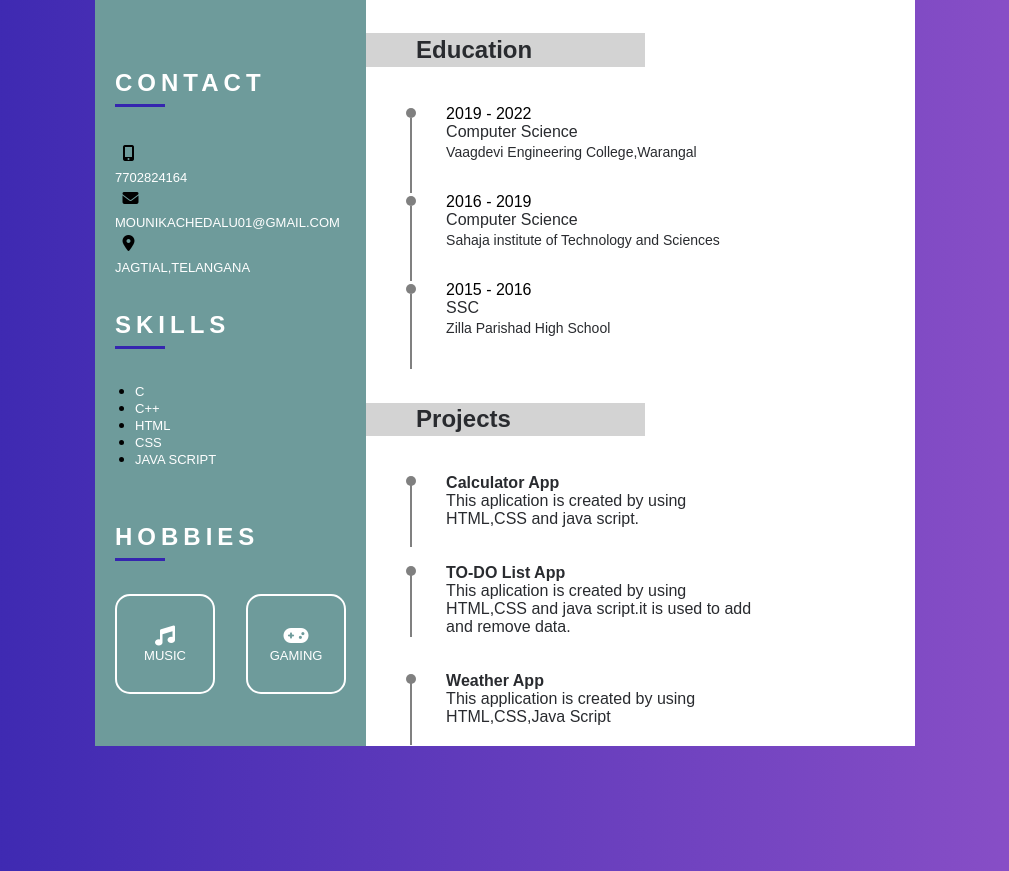
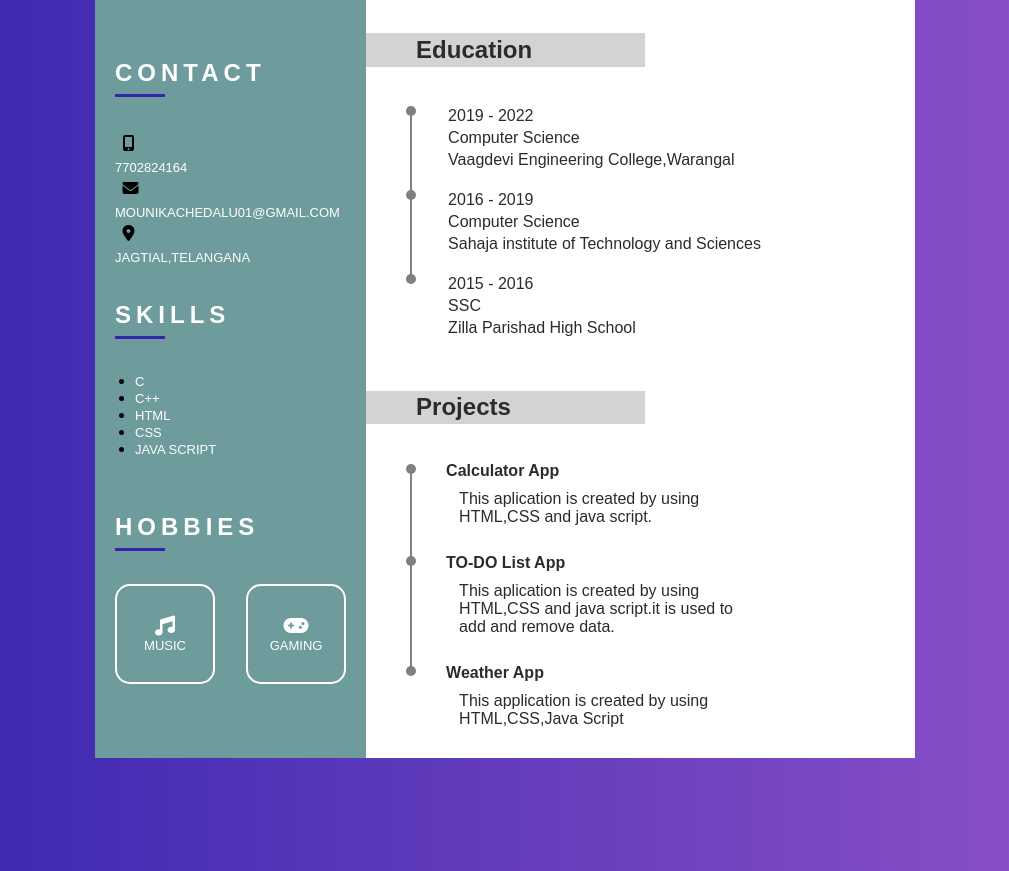
Before and after one commit to MounikaChedalu/March2023-Resume, a plain HTML site: page index.html in a window 1280 px wide. Shown: the part 242-1113 px from the top of the page, without its empty margins (135-1144 px from the left). Drawn offline with Linux system fonts and the light colour scheme.

Commit message:
updated april resume

```diff
--- a/index.html
+++ b/index.html
@@ -13,7 +13,7 @@
         <div class="resume">
             <div class="left">
                 <div class="image-holder">
-                    <img class="image" height=180px width=180px src="./mounika pic.jpg">
+                    <img class="image" height=180px width=180px src="./mounika pic (2).jpg">
                 </div><br><br><br><br>
                 <div class="contact-wrap">
                     <div class="title">
@@ -115,48 +115,48 @@
                 <h2 class = "education-title">Education</h2><br>
         <div class="education_wrap">
             <ul class="education-list">
-                <li>
-                    <div class="li_wrap">
-                        <div class="date">
-                            2019 - 2022
-                        </div>
-                        <div class="info">
-                            <p class="info_title">
+                <li class="li-wrap">
+                    <div class="education1">
+                        <!-- <div class="date"> -->
+                           <p class="info">2019 - 2022</p>
+                        <!-- </div> -->
+                        <!-- <div class="info"> -->
+                            <p class="info">
                                 Computer Science
                             </p>
-                            <p class="info_com">
+                            <p class="info">
                                 Vaagdevi Engineering College,Warangal
                             </p>
-                        </div>
+                        <!-- </div> -->
                     </div>
                 </li><br>
-                <li>
-                    <div class="li_wrap">
-                        <div class="date">
-                            2016 - 2019
-                        </div>
-                        <div class="info">
-                            <p class="info_title">
+                <li class="li-wrap">
+                    <div class="education2">
+                        <!-- <div class="date"> -->
+                           <p class="info"> 2016 - 2019</p>
+                        <!-- </div> -->
+                        <!-- <div class="info"> -->
+                            <p class="info">
                                 Computer Science
                             </p>
-                            <p class="info_com">
+                            <p class="info">
                                 Sahaja institute of Technology and Sciences</p>
-                        </div>
+                        <!-- </div> -->
                     </div>
                 </li><br>
-                <li>
-                <div class="li_wrap">
-                    <div class="date">
-                        2015 - 2016
-                    </div>
-                    <div class="info">
-                        <p class="info_title">
+                <li class="li-wrap">
+                <div class="education3">
+                    <!-- <div class="date"> -->
+                        <p class="info">2015 - 2016</p>
+                    <!-- </div> -->
+                    <!-- <div class="info"> -->
+                        <p class="info">
                             SSC
                         </p>
-                        <p class="info_com">
+                        <p class="info">
                             Zilla Parishad High School
                         </p>
-                    </div>
+                    <!-- </div> -->
                 </div>
             </li><br>
             </ul><br><br><br>
@@ -166,20 +166,20 @@
                         <li class="li-wrap">
                             <div class="project1">
                         <h4>Calculator App</h4>
-                        <p>This aplication is created by using HTML,CSS and java script. </p>
+                        <p class="description">This aplication is created by using HTML,CSS and java script. </p>
                         </div>
                         </li>
-                       <br><br>
+                       <br>
                         <li class="li-wrap">
                             <div class="project2">
                                 <h4>TO-DO List App</h4>
-                                <p>This aplication is created by using HTML,CSS and java script.it is used to add and remove data. </p>
+                                <p class="description">This aplication is created by using HTML,CSS and java script.it is used to add and remove data. </p>
                             </div></li>
-                       <br><br>
+                       <br>
                        <li class="li-wrap">
                         <div class="project3">
                         <h4>Weather App</h4>
-                        <p>This application is created by using HTML,CSS,Java Script</p>
+                        <p class="description">This application is created by using HTML,CSS,Java Script</p>
                     </div>
                     </li>
                         </ul>
--- a/style.css
+++ b/style.css
@@ -34,7 +34,7 @@ body{
 }
 .image{
 	border-radius: 50%;
-	margin-top: 30px;
+	margin-top: 20px;
 	margin-left: 20px;
 	border:3px solid white;
 }
@@ -202,11 +202,11 @@ body{
     width: 125px;
     color:black;
 }
-.right_inner .li_wrap .info{
+/* .right_inner .li_wrap .info{
 	width: calc(100%  - 125px);
 	/* padding-left: 25px; */
-	position: relative;
-}
+	/* position: relative; */
+*/
 
 /* .right_inner .li_wrap .info_title{
 	text-transform: uppercase;
@@ -227,29 +227,55 @@ body{
 	margin-top: 15px;
 
 }
-.right_inner .li_wrap .info::before{
+.education .li-wrap{
+	width: calc(100%  - 125px);
+	/* padding-left: 25px; */
+	position: relative;
+	margin-left: 0px;
+	list-style-type: none;
+
+}
+.education .li-wrap::before{
 	content: "";
 	position: absolute;
-	top: -15px;
+	top: 1px;
 	left: -40px;
 	width: 10px;
 	height: 10px;
 	background: gray;
 	border-radius: 50%;
 }
-
-.right_inner .li_wrap .info::after{
+.education .li-wrap .education1::after{
 	content: "";
 	position: absolute;
-	top: -5px;
+	top: 5px;
 	left: -36px;
 	width: 2px;
-	height: 75px;
+	height: 90px;
 	border-left:2px solid gray;
 }
-.education-list{
+/* .education .li-wrap .education2::before{
+	content: "";
+	position: absolute;
+	top: 1px;
+	left: -40px;
+	width: 10px;
+	height: 10px;
+	background: gray;
+	border-radius: 50%;
+} */
+.education .li-wrap .education2::after{
+	content: "";
+	position: absolute;
+	top: 5px;
+	left: -36px;
+	width: 2px;
+	height: 90px;
+	border-left:2px solid gray;
+}
+/* .education-list{
 	list-style-type: none;
-}
+} */
 .projects .li-wrap {
 	width: calc(100%  - 125px);
 	/* padding-left: 25px; */
@@ -268,15 +294,39 @@ body{
 	border-radius: 50%;
 
 }
-.projects .li-wrap::after{
+.projects .li-wrap .project1::after{
 	content: "";
 	position: absolute;
 	top: 8px;
 	left: -36px;
 	width: 2px;
-	height: 65px;
+	height: 90px;
 	border-left:2px solid gray;
 }
+.projects .li-wrap .project2::after{
+	content: "";
+	position: absolute;
+	top: 8px;
+	left: -36px;
+	width: 2px;
+	height: 105px;
+	border-left:2px solid gray;
+}
+.project-list {
+	position: relative;
+    margin-left: 60px;
+	margin-top: 20px;
+
+}
+.education-list{
+	margin-top: 20px;
+    margin-left: 60px;
+
+}
+/* .projects .li-wrap .project3::after{
+	content: none;
+	height:0;
+} */
 
 /* .right_inner .li_wrap .project1::before{
 	content: "";
@@ -303,7 +353,7 @@ body{
 /* .right_inner .li_wrap:nth-last-child():after{
 	content:none;
 } */
-.project-list {
+/* .project-list {
 	position: relative;
     margin-left: 60px;
 	margin-top: 20px;
@@ -313,7 +363,7 @@ body{
 	margin-top: 20px;
     margin-left: 60px;
 
-}
+} */
 /* .education .education-wrap .education-list::before{
 	content:"";
 	position: absolute;
@@ -359,3 +409,10 @@ body{
 	margin-left: -20px;
 
 }
+.description{
+	padding: 10px;
+	margin-left: 3px;
+}
+.info{
+	padding: 2px;
+}
```
Also changed, not shown: mounika pic (2).jpg (added), mounika pic.jpg (deleted).
